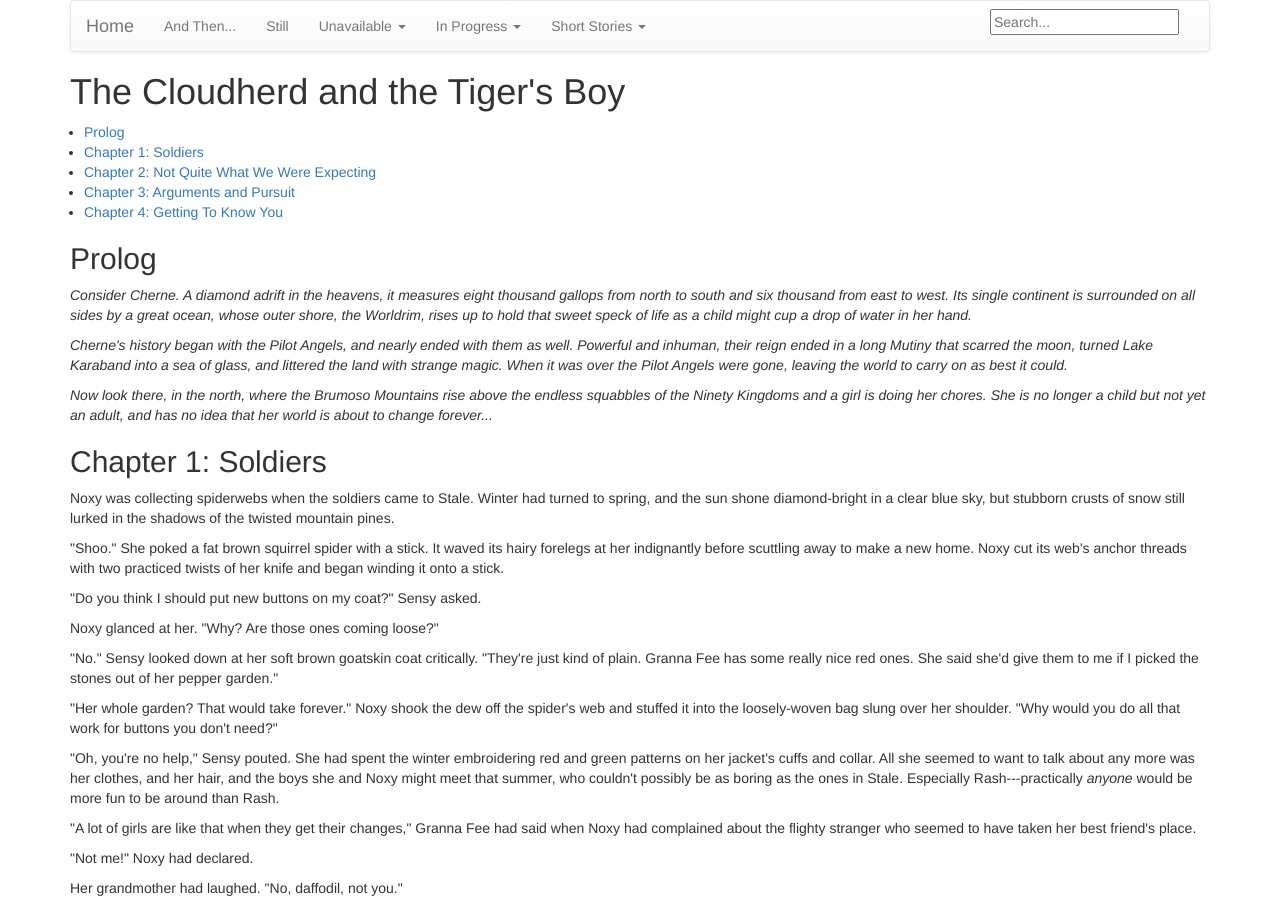
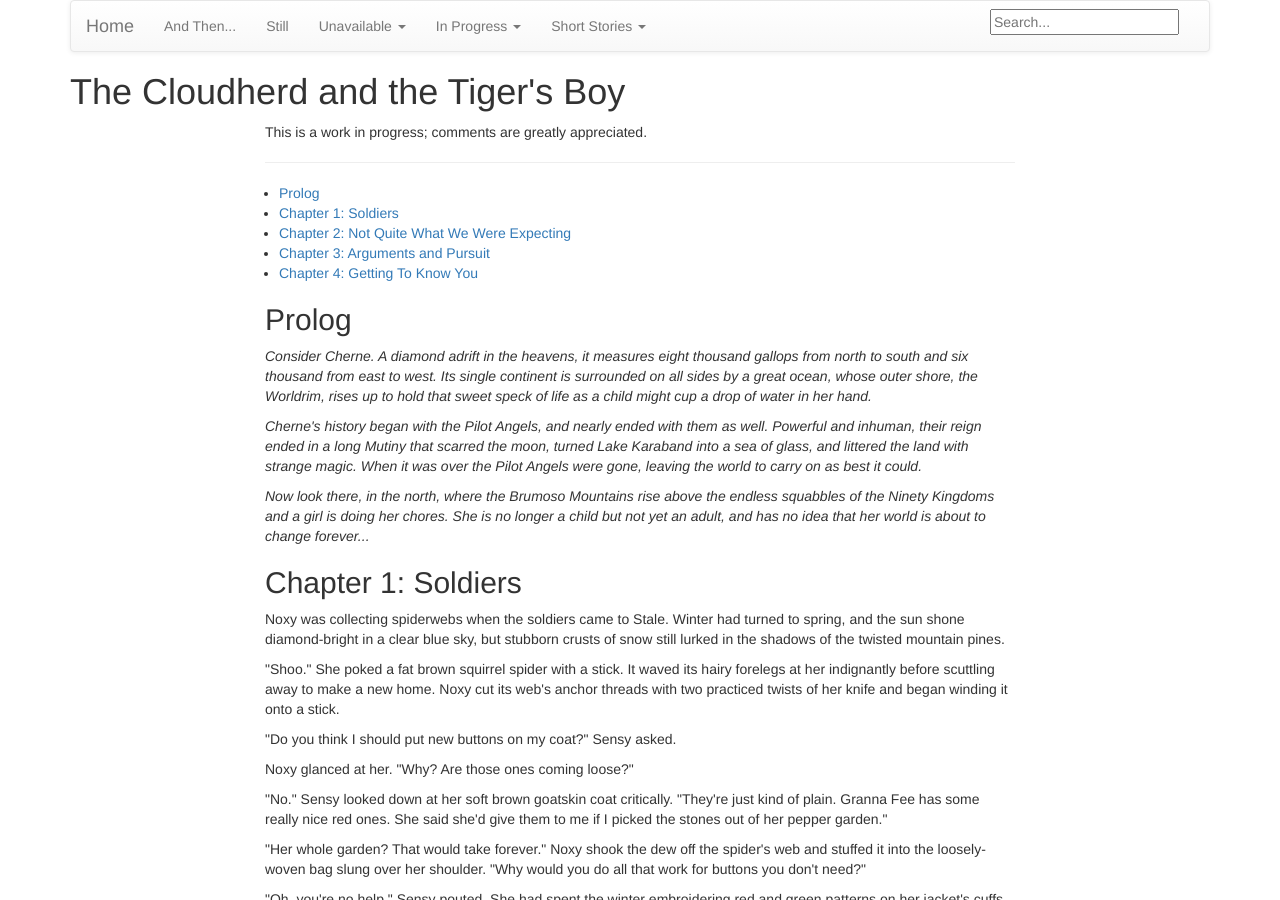
Before and after one commit to gvwilson/sensibleadventures, a Jekyll site: the page built from cloudherd-tigers-boy.html, in a window 1280 px wide and 900 px high. Built offline with Jekyll 4.4.1, drawn with Linux system fonts in a browser that asks for light colours.

Commit message:
Narrow layout

```diff
--- /dev/null
+++ b/_layouts/narrow.html
@@ -0,0 +1,10 @@
+---
+layout: page
+---
+<div class="row">
+<div class="col-md-2"></div>
+<div class="col-md-8">
+{{ content }}
+</div>
+<div class="col-md-2"></div>
+</div>
--- a/cloudherd-tigers-boy.html
+++ b/cloudherd-tigers-boy.html
@@ -1,8 +1,12 @@
 ---
-layout: page
+layout: narrow
 title: "The Cloudherd and the Tiger's Boy"
 permalink: /cloudherd-tigers-boy/
 ---
+<p>
+  This is a work in progress; comments are greatly appreciated.
+</p>
+<hr/>
 <ul>
   <li><a href="#prolog">Prolog</a></li>
   <li><a href="#chapter-1-soldiers">Chapter 1: Soldiers</a></li>
--- a/full-of-stars.html
+++ b/full-of-stars.html
@@ -1,8 +1,12 @@
 ---
-layout: page
+layout: narrow
 title: Full of Stars
 permalink: /short/full-of-stars/
 ---
+<p>
+  This is a work in progress; comments are greatly appreciated.
+</p>
+<hr/>
 <p><em>[begin transmission]</em></p>
 
 <p><em>Encounter minus 400 microseconds</em></p>
--- a/madica.html
+++ b/madica.html
@@ -1,8 +1,12 @@
 ---
-layout: page
+layout: narrow
 title: Madica
 permalink: /madica/
 ---
+<p>
+  This is a work in progress; comments are greatly appreciated.
+</p>
+<hr/>
 <ol>
   <li><a href="#chapter-1-strange-sounds-in-the-night">Strange Sounds in the Night!</a></li>
   <li><a href="#chapter-2-crash">Crash!</a></li>
--- a/princess-frog.html
+++ b/princess-frog.html
@@ -1,5 +1,5 @@
 ---
-layout: page
+layout: narrow
 title: The Princess and the Frog
 permalink: /short/princess-frog/
 ---
--- a/still.html
+++ b/still.html
@@ -1,5 +1,5 @@
 ---
-layout: page
+layout: narrow
 title: Still
 permalink: /still/
 ---
```
Also changed, not shown: beneath-coriandel.html (+5 -2 lines).
